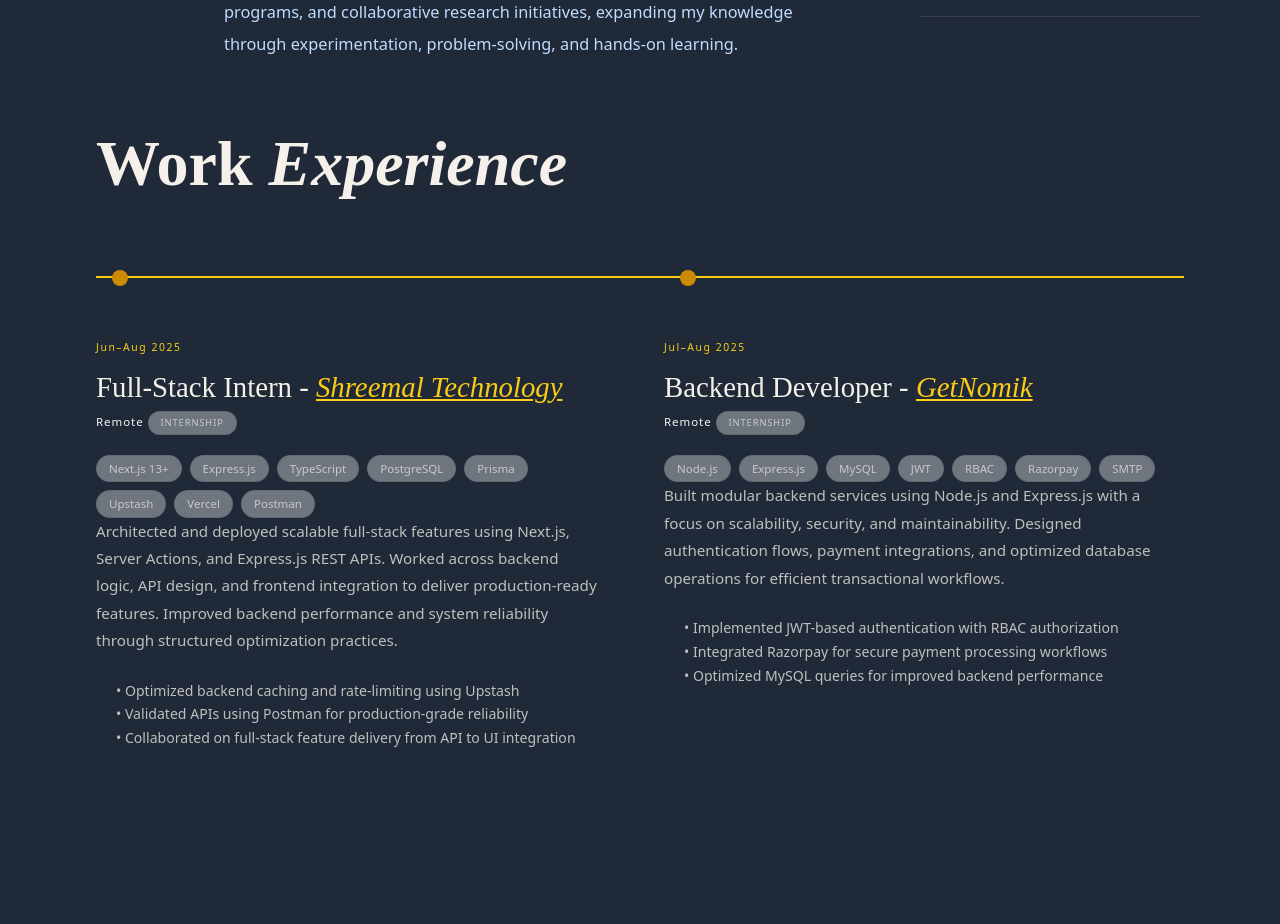
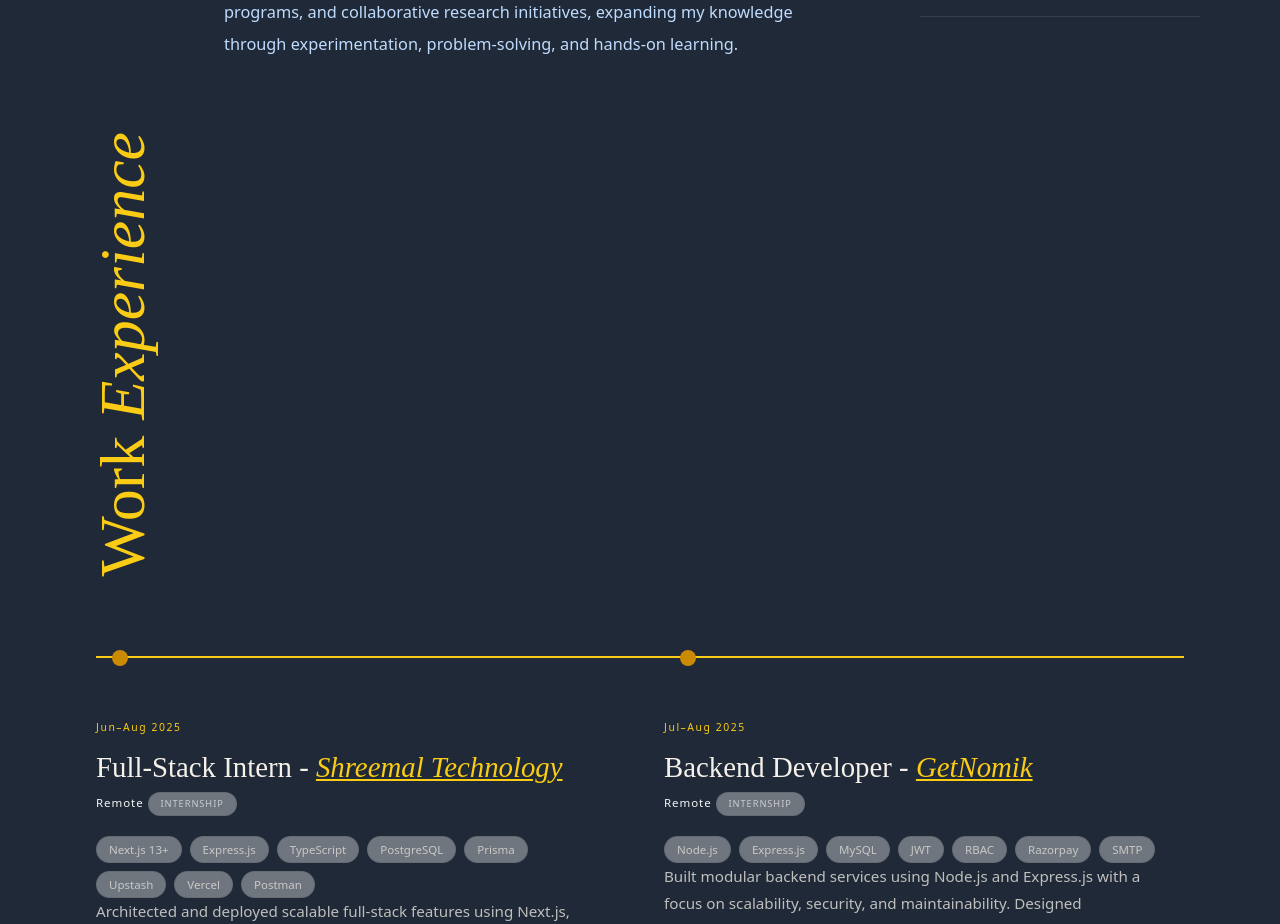
Before and after one commit to pprachhiii/Prachi-s-Portfolio, a React (Vite) app: page / in a window 1280 px wide. Shown: the part 1220-2144 px from the top of the page. Built offline with nearby package versions, Linux system fonts and the light colour scheme.

Commit message:
Update ExperienceSection.tsx

```diff
--- a/src/components/ExperienceSection.tsx
+++ b/src/components/ExperienceSection.tsx
@@ -12,8 +12,17 @@
       {/* Header */}
 
       <div className="flex items-end gap-8 mb-20">
-        <h2
-          className="font-black leading-none"
+
+
+
+<h2
+          className="
+      rotate-180
+      [writing-mode:vertical-rl]
+
+      text-yellow-400
+      leading-[0.85]
+      whitespace-pre-line"
           style={{
             fontFamily: 'var(--serif-display)',
             fontSize: 'clamp(2rem,5vw,4rem)',
```
